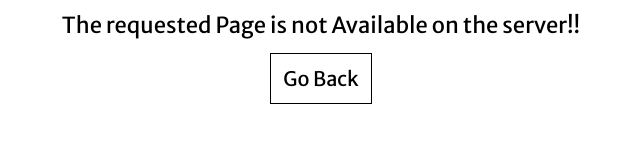
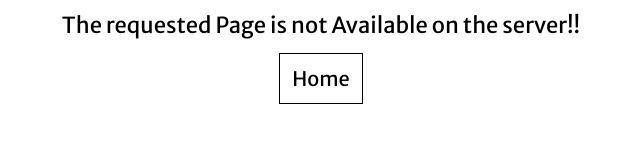
Before and after one commit to ghssmazhaiyur-in/chemistry-eng, a plain HTML site: page 404.html in a window 1280 px wide. Shown: the part 522-664 px from the top of the page, 327-967 px from the left. Drawn offline with Linux system fonts and the light colour scheme.

Commit message:
Update 404.html

```diff
--- a/404.html
+++ b/404.html
@@ -206,6 +206,6 @@
   </svg>
 
   <p id="errorText">The requested Page is not Available on the server!!</p>
-  <a id="errorLink" href="/">Go Back</a>
+  <a id="errorLink" href="/">Home</a>
 </main>
 </main>
```
